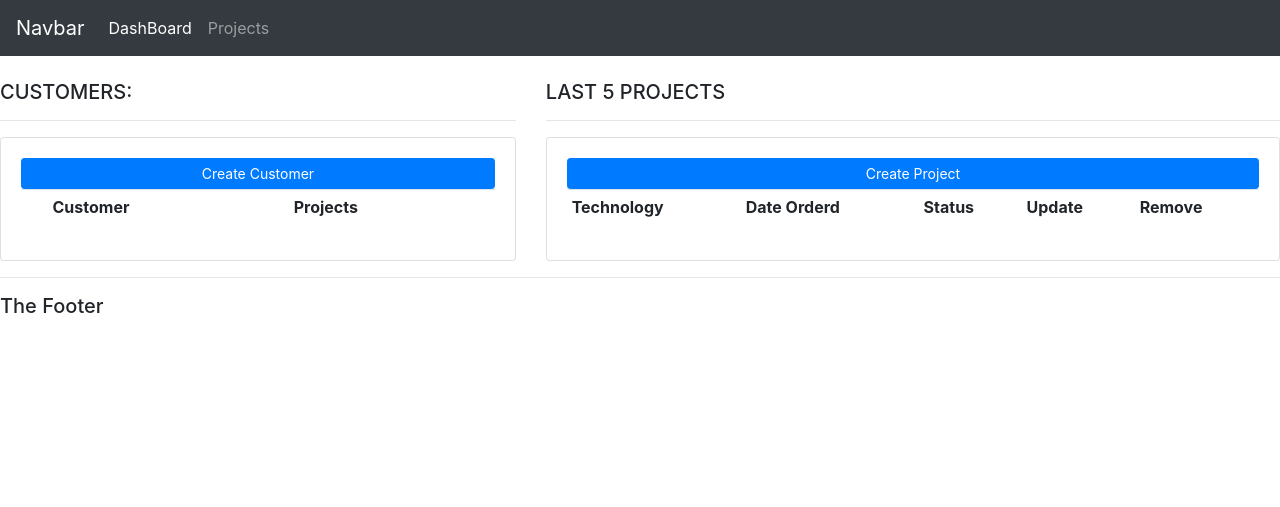
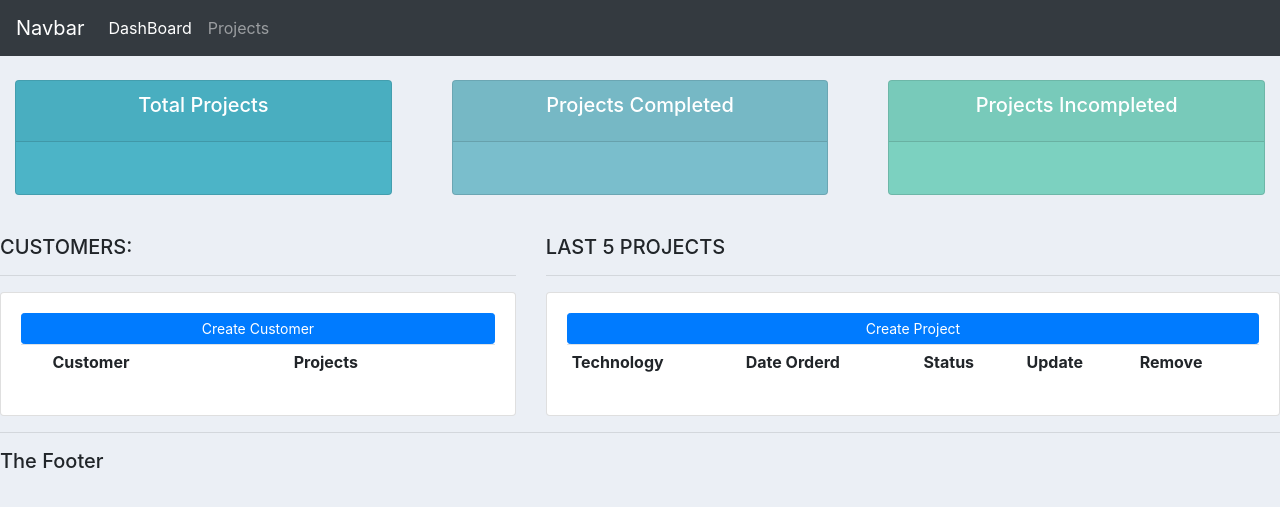
Before and after one commit to phulikely/PMS, a Django app: page / in a window 1280 px wide. Shown: the top 507 px of the page. Run offline with Django 3.2, Linux system fonts and the light colour scheme; lists and menus that the app fills with data are empty; some libraries are stand-ins or nearby versions.

Commit message:
create static files and images

```diff
--- a/acc/templates/accounts/dashboard.html
+++ b/acc/templates/accounts/dashboard.html
@@ -2,7 +2,7 @@
 
 {% block content %}
 
-
+{% include 'accounts/status.html' %}
 
 <br>
 
--- a/acc/templates/accounts/main.html
+++ b/acc/templates/accounts/main.html
@@ -1,9 +1,13 @@
+{% load static %}
 <!DOCTYPE html>
 <html lang="en">
 <head>
     <meta charset="UTF-8">
     <title>PMS</title>
     <link rel="stylesheet" href="https://stackpath.bootstrapcdn.com/bootstrap/4.3.1/css/bootstrap.min.css" integrity="sha384-ggOyR0iXCbMQv3Xipma34MD+dH/1fQ784/j6cY/iJTQUOhcWr7x9JvoRxT2MZw1T" crossorigin="anonymous">
+
+    <link rel="stylesheet" type="text/css" href="{% static '/css/main.css' %}">
+
 </head>
 <body>
     {% include 'accounts/navbar.html' %}
--- a/acc/templates/accounts/status.html
+++ b/acc/templates/accounts/status.html
@@ -3,9 +3,9 @@
 <div class="row">
 	<div class="col">
 		<div class="col-md">
-			<div class="card text-center text-white  mb-3" id="total-orders">
+			<div class="card text-center text-white  mb-3" id="total-projects">
 			  	<div class="card-header">
-			  		<h5 class="card-title">Total Orders</h5>
+			  		<h5 class="card-title">Total Projects</h5>
 			  	</div>
 			  	<div class="card-body">
 			    	<h3 class="card-title"></h3>
@@ -16,9 +16,9 @@
 
 	<div class="col">
 		<div class="col-md">
-			<div class="card text-center text-white  mb-3" id="orders-delivered">
+			<div class="card text-center text-white  mb-3" id="projects-completed">
 			  	<div class="card-header">
-			  		<h5 class="card-title">Orders Delivered</h5>
+			  		<h5 class="card-title">Projects Completed</h5>
 			  	</div>
 			  	<div class="card-body">
 			    	<h3 class="card-title"></h3>
@@ -29,9 +29,9 @@
 
 	<div class="col">
 		<div class="col-md">
-			<div class="card text-center text-white  mb-3" id="orders-pending">
+			<div class="card text-center text-white  mb-3" id="projects-incompleted">
 			  	<div class="card-header">
-			  		<h5 class="card-title">Orders Pending</h5>
+			  		<h5 class="card-title">Projects Incompleted</h5>
 			  	</div>
 			  	<div class="card-body">
 			    	<h3 class="card-title"></h3>
--- /dev/null
+++ b/static/css/main.css
@@ -0,0 +1,12 @@
+body{
+    background-color: #ebeff5;
+}
+#total-projects{
+    background-color: #4cb4c7;
+}
+#projects-completed{
+    background-color: #7abecc;
+}
+#projects-incompleted{
+    background-color: #7CD1C0;
+}
```
Also changed, not shown: acc/templates/accounts/customer.html (+66 -2 lines), acc/templates/accounts/projects.html (+24 -3 lines), pms/settings.py (+7 -0 lines), 1 other file.
